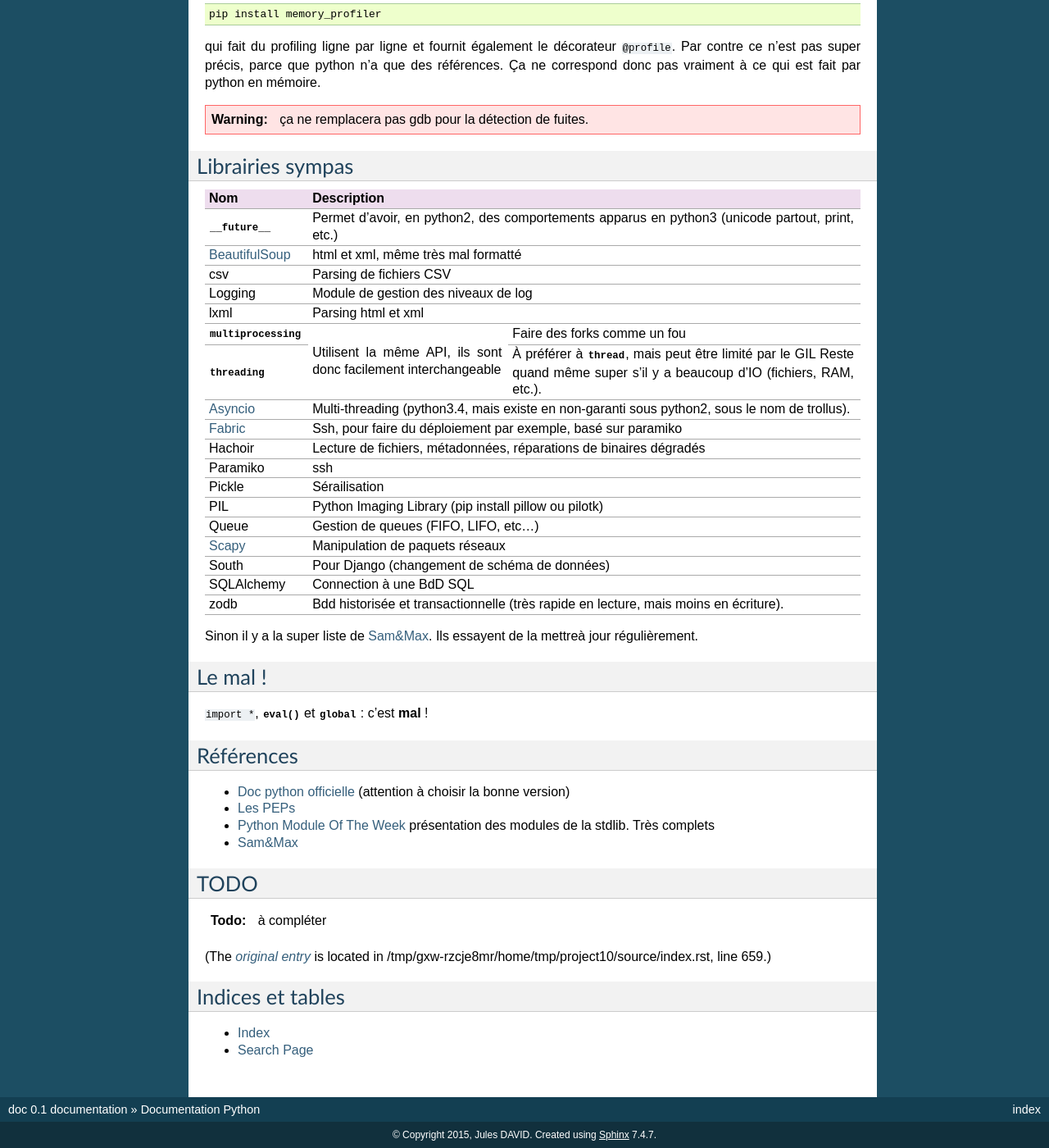
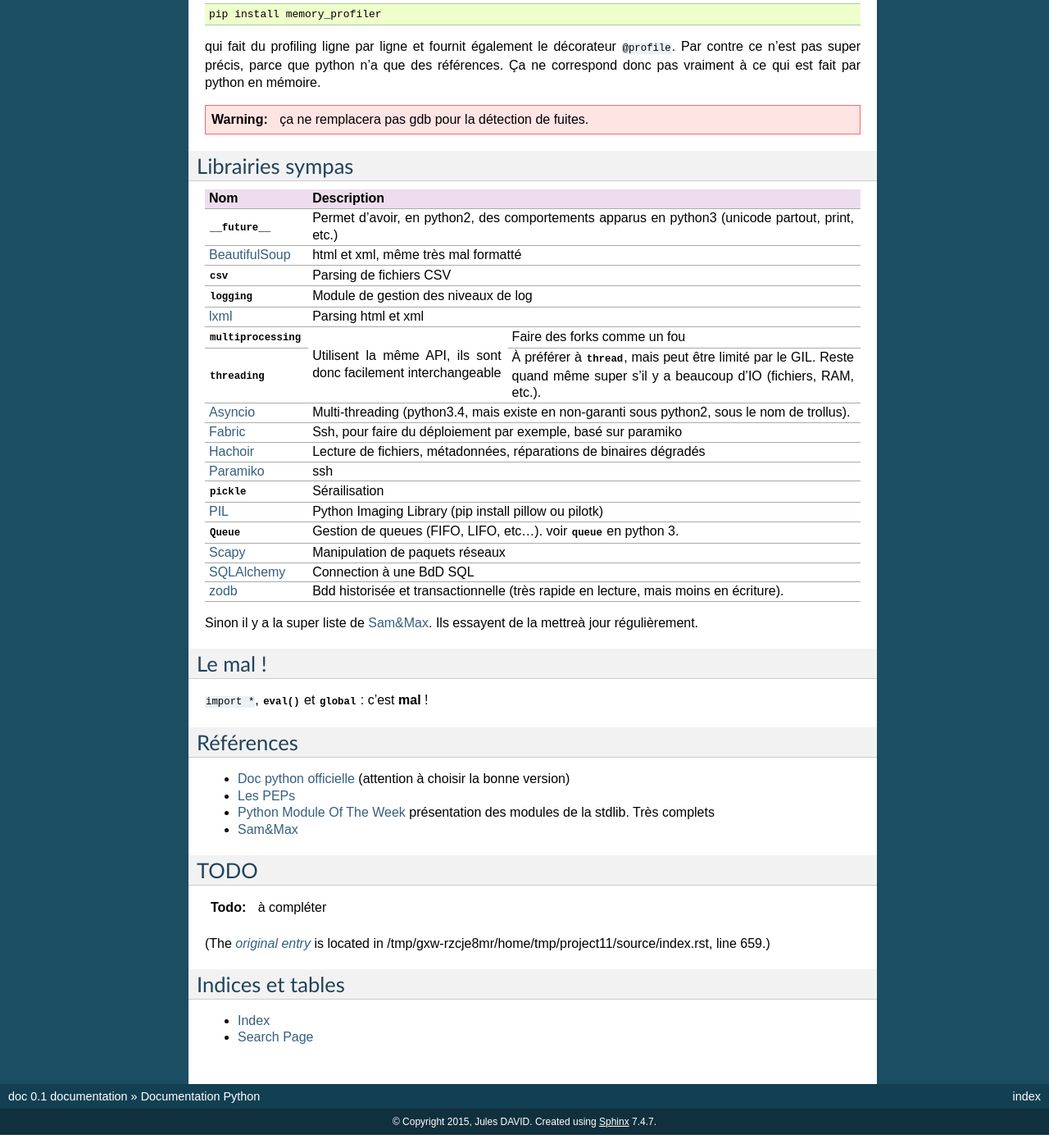
Before and after one commit to galactics/doc-python, a Sphinx documentation site: the page built from source/index.rst, in a window 1280 px wide and 1400 px high, scrolled down 13094 px. Shown: the whole window at 82% size. Built offline with Sphinx 7.4.7, drawn with Linux system fonts in a browser that asks for light colours.

Commit message:
librairies

```diff
--- a/source/index.rst
+++ b/source/index.rst
@@ -831,16 +831,16 @@ Librairies sympas
 +----------------------------------+-----------------------------------------------------------------------------------+
 | `BeautifulSoup`_                 |  html et xml, même très mal formatté                                              |
 +----------------------------------+-----------------------------------------------------------------------------------+
-| csv                              | Parsing de fichiers CSV                                                           |
+| :py:mod:`csv`                    | Parsing de fichiers CSV                                                           |
 +----------------------------------+-----------------------------------------------------------------------------------+
-| Logging                          | Module de gestion des niveaux de log                                              |
+| :py:mod:`logging`                | Module de gestion des niveaux de log                                              |
 +----------------------------------+-----------------------------------------------------------------------------------+
-| lxml                             | Parsing html et xml                                                               |
+| `lxml`_                          | Parsing html et xml                                                               |
 +----------------------------------+------------------------+----------------------------------------------------------+
 | :py:mod:`multiprocessing`        | Utilisent la même API, | Faire des forks comme un fou                             |
 +----------------------------------+ ils sont donc          +----------------------------------------------------------+
 | :py:mod:`threading`              | facilement             | À préférer à :py:mod:`thread`, mais peut être            |
-|                                  | interchangeable        | limité par le :term:`GIL <global interpreter lock>`      |
+|                                  | interchangeable        | limité par le :term:`GIL <global interpreter lock>`.     |
 |                                  |                        | Reste quand même super s'il y a beaucoup d'IO (fichiers, |
 |                                  |                        | RAM, etc.).                                              |
 +----------------------------------+------------------------+----------------------------------------------------------+
@@ -849,23 +849,21 @@ Librairies sympas
 +----------------------------------+-----------------------------------------------------------------------------------+
 | `Fabric`_                        | Ssh, pour faire du déploiement par exemple, basé sur paramiko                     |
 +----------------------------------+-----------------------------------------------------------------------------------+
-| Hachoir                          | Lecture de fichiers, métadonnées, réparations de binaires dégradés                |
+| `Hachoir`_                       | Lecture de fichiers, métadonnées, réparations de binaires dégradés                |
 +----------------------------------+-----------------------------------------------------------------------------------+
-| Paramiko                         | ssh                                                                               |
+| `Paramiko`_                      | ssh                                                                               |
 +----------------------------------+-----------------------------------------------------------------------------------+
-| Pickle                           | Sérailisation                                                                     |
+| :py:mod:`pickle`                 | Sérailisation                                                                     |
 +----------------------------------+-----------------------------------------------------------------------------------+
-| PIL                              | Python Imaging Library (pip install pillow ou pilotk)                             |
+| `PIL`_                           | Python Imaging Library (pip install pillow ou pilotk)                             |
 +----------------------------------+-----------------------------------------------------------------------------------+
-| Queue                            | Gestion de queues (FIFO, LIFO, etc...)                                            |
+| :py:mod:`Queue`                  | Gestion de queues (FIFO, LIFO, etc...). voir :py:mod:`queue` en python 3.         |
 +----------------------------------+-----------------------------------------------------------------------------------+
 | `Scapy`_                         | Manipulation de paquets réseaux                                                   |
 +----------------------------------+-----------------------------------------------------------------------------------+
-| South                            | Pour Django (changement de schéma de données)                                     |
+| `SQLAlchemy`_                    | Connection à une BdD SQL                                                          |
 +----------------------------------+-----------------------------------------------------------------------------------+
-| SQLAlchemy                       | Connection à une BdD SQL                                                          |
-+----------------------------------+-----------------------------------------------------------------------------------+
-| zodb                             | Bdd historisée et transactionnelle                                                |
+| `zodb`_                          | Bdd historisée et transactionnelle                                                |
 |                                  | (très rapide en lecture, mais moins en écriture).                                 |
 +----------------------------------+-----------------------------------------------------------------------------------+
 
```
Also changed, not shown: other parts of source/index.rst (+6 -0 lines).
